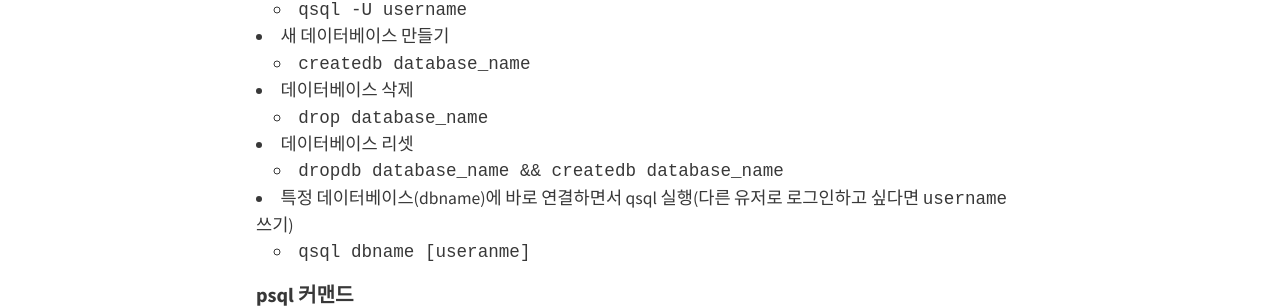
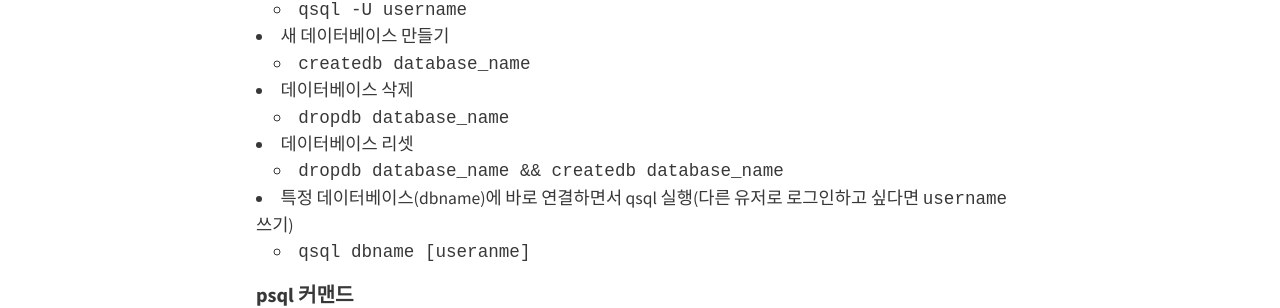
Before and after one commit to HyunlangBan/hyunlangban.github.io, a Jekyll site: the page built from _posts/2019-12-24-fullstack-2.md, in a window 1280 px wide. Shown: the part 1126-1434 px from the top of the page. Built offline with Jekyll 4.4.1, drawn with Linux system fonts in a browser that asks for light colours; nearby versions of some CDN libraries.

Commit message:
Update 2019-12-24-fullstack-2.md

```diff
--- a/_posts/2019-12-24-fullstack-2.md
+++ b/_posts/2019-12-24-fullstack-2.md
@@ -34,7 +34,7 @@ tag: fullstack
 - 새 데이터베이스 만들기
   - `createdb database_name`
 - 데이터베이스 삭제
-  - `drop database_name`
+  - `dropdb database_name`
 - 데이터베이스 리셋
   - `dropdb database_name && createdb database_name`
 - 특정 데이터베이스(dbname)에 바로 연결하면서 qsql 실행(다른 유저로 로그인하고 싶다면 `username` 쓰기)
```
